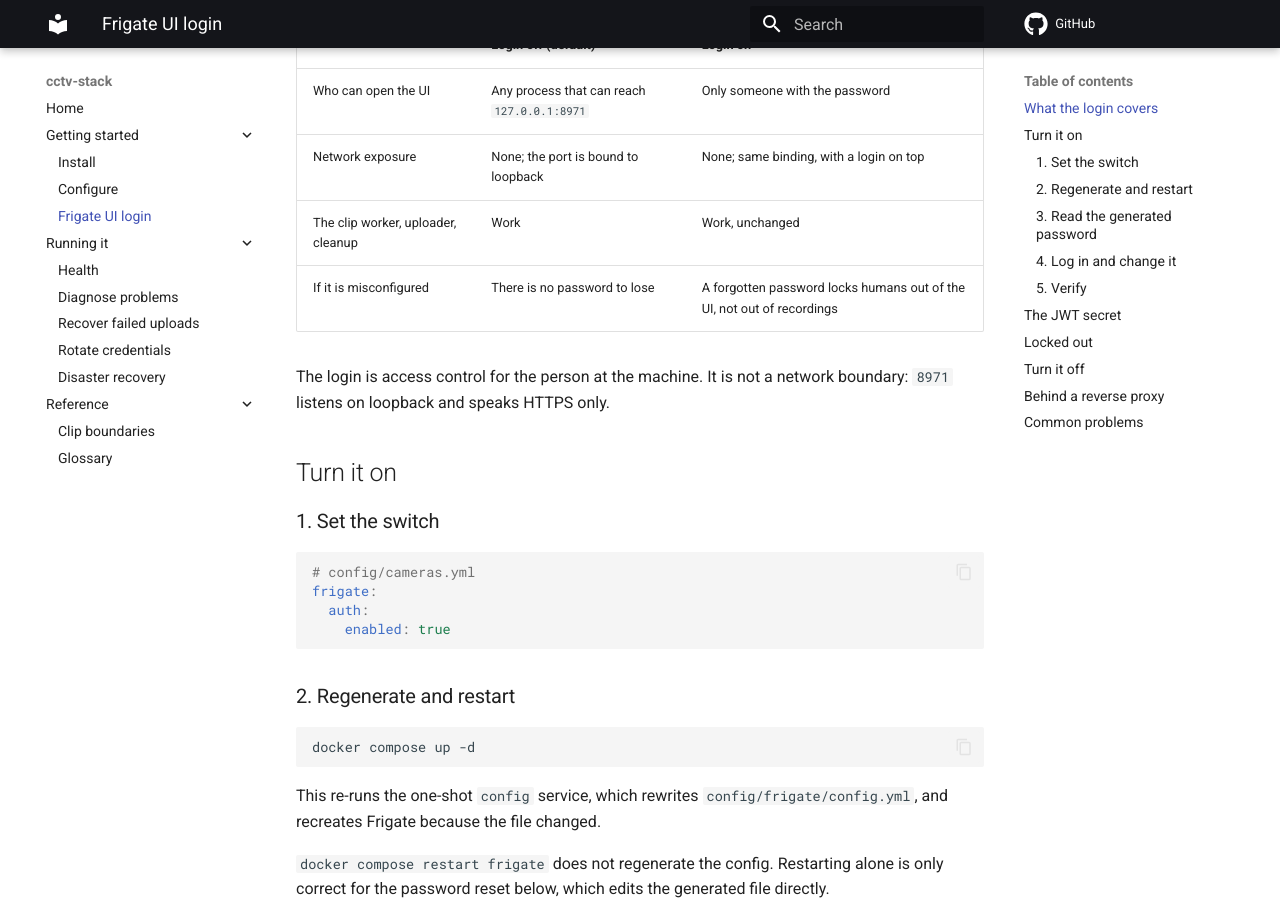
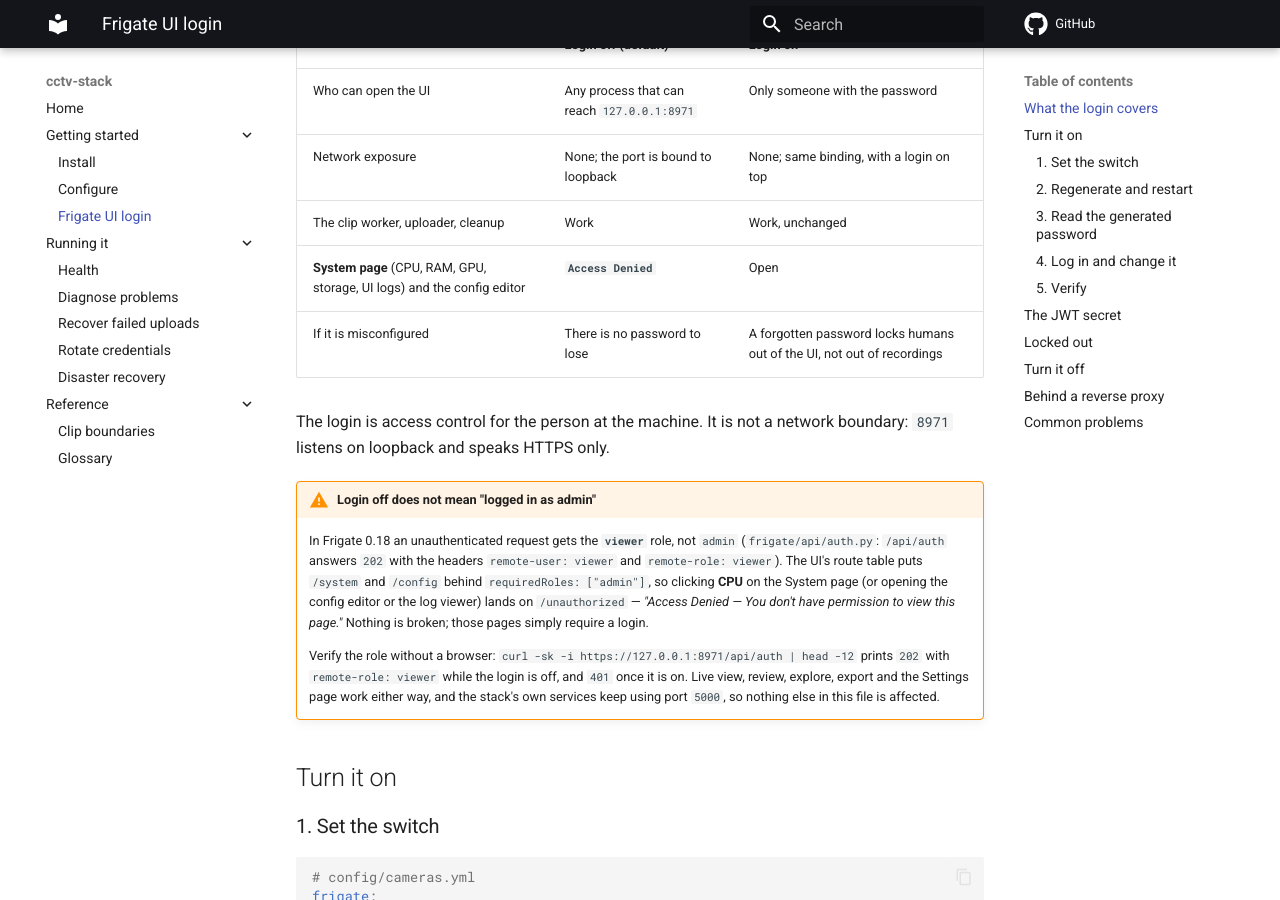
Before and after one commit to aravindmyd/cctv-stack, an MkDocs documentation site: the page built from docs/frigate-ui.md, in a window 1280 px wide and 900 px high, scrolled down 418 px. Built offline with MkDocs 1.6.1 and Material for MkDocs 9.7.7, drawn with Linux system fonts in a browser that asks for light colours; comment, search, counter and statistics services are not loaded.

Commit message:
docs: explain why login-off means "Access Denied"
Frigate 0.18 gives an unauthenticated request the `viewer` role rather than
admin, and the UI puts `/system` and `/config` behind `requiredRoles: ["admin"]`.
The CPU/RAM/GPU/storage cards and the log viewer all live under `/system`, so
clicking CPU with the login off lands on `/unauthorized`. Record the evidence
(`/api/auth` → 202 with `remote-role: viewer`), the one-line check, and the fix,
next to the switch that causes it.

```diff
--- a/docs/frigate-ui.md
+++ b/docs/frigate-ui.md
@@ -15,10 +15,24 @@
 | Who can open the UI | Any process that can reach `127.0.0.1:8971` | Only someone with the password |
 | Network exposure | None; the port is bound to loopback | None; same binding, with a login on top |
 | The clip worker, uploader, cleanup | Work | Work, unchanged |
+| **System page** (CPU, RAM, GPU, storage, UI logs) and the config editor | **`Access Denied`** | Open |
 | If it is misconfigured | There is no password to lose | A forgotten password locks humans out of the UI, not out of recordings |
 
 The login is access control for the person at the machine. It is not a network boundary:
 `8971` listens on loopback and speaks HTTPS only.
+
+!!! warning "Login off does not mean "logged in as admin""
+    In Frigate 0.18 an unauthenticated request gets the **`viewer`** role, not `admin`
+    (`frigate/api/auth.py`: `/api/auth` answers `202` with the headers `remote-user: viewer` and
+    `remote-role: viewer`). The UI's route table puts `/system` and `/config` behind
+    `requiredRoles: ["admin"]`, so clicking **CPU** on the System page (or opening the config
+    editor or the log viewer) lands on `/unauthorized` — *"Access Denied — You don't have
+    permission to view this page."* Nothing is broken; those pages simply require a login.
+
+    Verify the role without a browser: `curl -sk -i https://127.0.0.1:8971/api/auth | head -12`
+    prints `202` with `remote-role: viewer` while the login is off, and `401` once it is on.
+    Live view, review, explore, export and the Settings page work either way, and the stack's own
+    services keep using port `5000`, so nothing else in this file is affected.
 
 ## Turn it on
 
```
